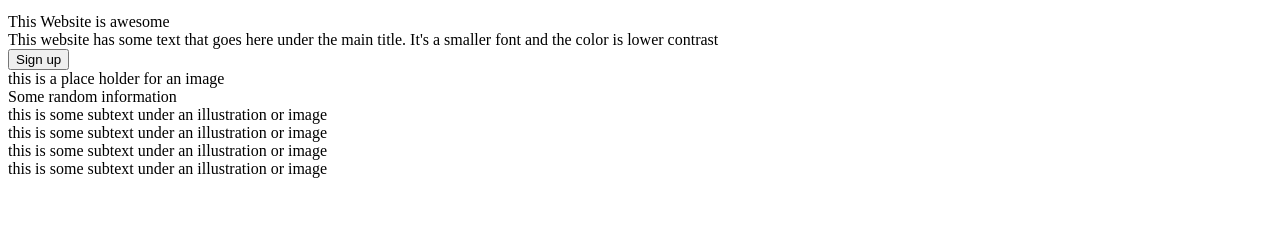
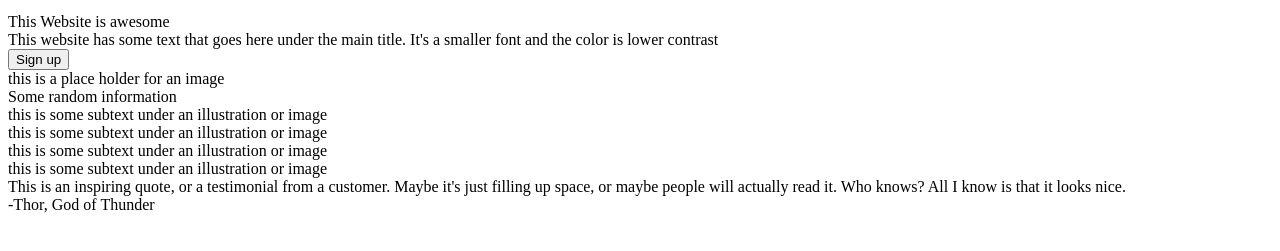
Before and after one commit to Melogale13/odin-landingpage, a plain HTML site: page index.html in a window 1280 px wide. Shown: the part 99-350 px from the top of the page. Drawn offline with Linux system fonts and the light colour scheme.

Commit message:
add second section

```diff
--- a/index.html
+++ b/index.html
@@ -49,7 +49,13 @@
             </div>
         </div>
     </div>
-    <div class="section2"></div>
+    <div class="section2">
+        <div class="section2-quote">This is an inspiring quote, or a testimonial from a
+            customer. Maybe it's just filling up space, or maybe
+            people will actually read it. Who knows? All I know
+            is that it looks nice.</div>
+        <div class="quote-author">-Thor, God of Thunder</div>
+    </div>
     <div class="section3"></div>
     <div class="footer"></div>
 </body>
```
